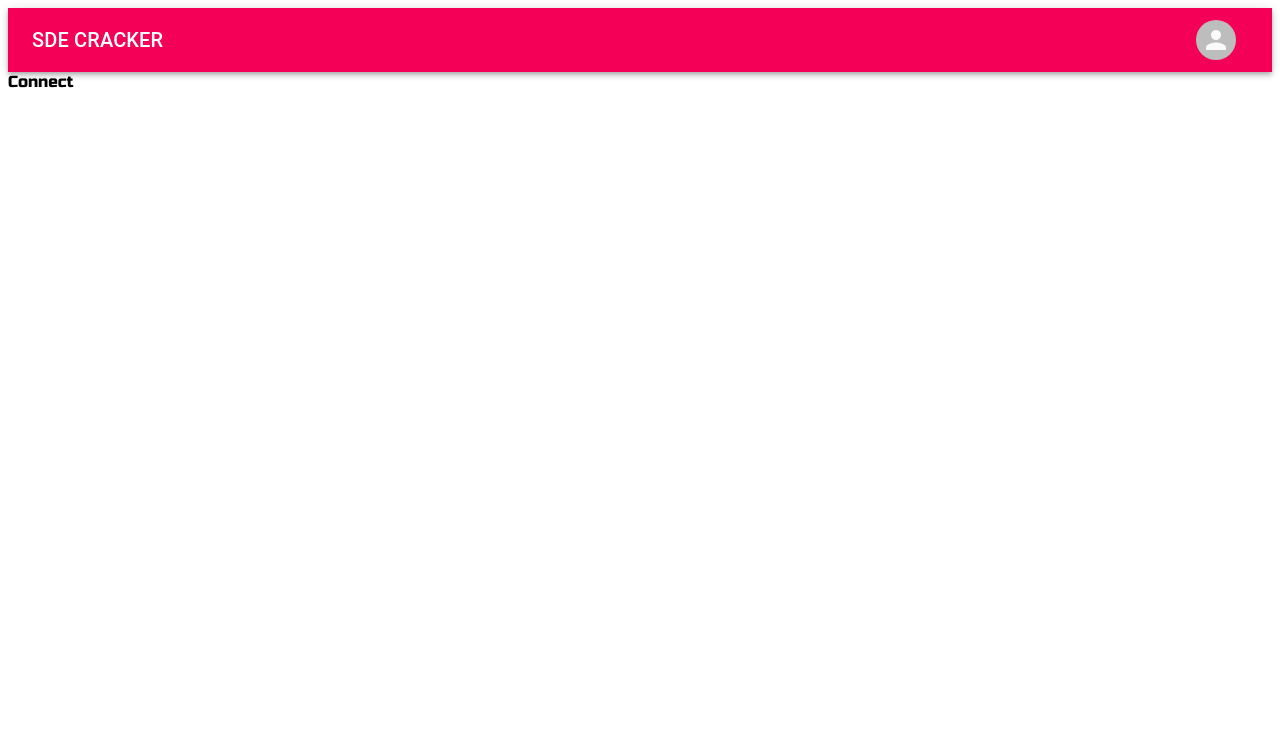
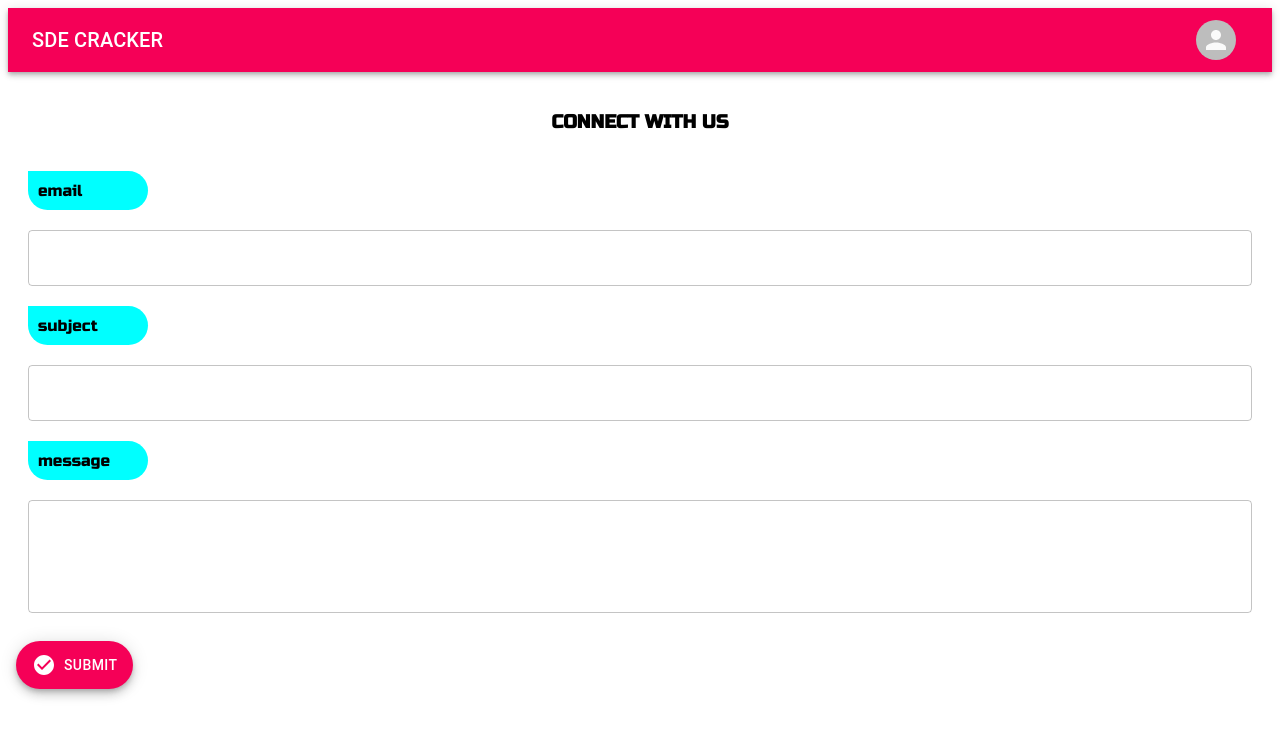
Before and after one commit to ranjitkshah/SDE-CRACKER, a React (Create React App) app: page /connect in a window 1280 px wide. Shown: the top 738 px of the page. Built offline with nearby package versions, Linux system fonts and the light colour scheme; no server answers.

Commit message:
contact form implemented with react-hook-form

```diff
--- a/package.json
+++ b/package.json
@@ -13,6 +13,7 @@
     "firebase": "^7.18.0",
     "react": "^16.13.1",
     "react-dom": "^16.13.1",
+    "react-hook-form": "^6.13.0",
     "react-router-dom": "^5.2.0",
     "react-scripts": "3.4.3",
     "react-toastify": "^6.2.0"
--- a/src/App.js
+++ b/src/App.js
@@ -6,6 +6,7 @@ import Dashboard from "./Comp/Dashboard/Dashboard";
 import UserProvider from "./providers/UserProvider";
 import Profile from "./Comp/Profile/Profile";
 import Connect from "./Comp/Connect/Connect";
+import About from "./Comp/About/About";
 function App() {
   return (
     <div className="App">
@@ -15,6 +16,7 @@ function App() {
           <Route exact path="/dashboard" component={Dashboard} />
           <Route exact path="/profile" component={Profile} />
           <Route exact path="/connect" component={Connect} />
+          <Route exact path="/about" component={About} />
         </Router>
       </UserProvider>
     </div>
--- a/src/Comp/About/About.js
+++ b/src/Comp/About/About.js
@@ -1,9 +1,19 @@
+import { makeStyles } from '@material-ui/core'
 import React from 'react'
+import Navbar from '../Navbar/Navbar'
 
 export default function About() {
+    const classes = useStyles()
     return (
         <div>
+            <Navbar/>
             about
         </div>
     )
 }
+
+const useStyles = makeStyles((theme)=>({
+
+
+
+}))
--- a/src/Comp/Connect/Connect.js
+++ b/src/Comp/Connect/Connect.js
@@ -1,11 +1,100 @@
-import React from 'react'
-import Navbar from '../Navbar/Navbar'
+import { Fab, makeStyles, TextField } from "@material-ui/core";
+import { UserContext } from "../../providers/UserProvider";
+import { CheckCircle } from "@material-ui/icons";
+import { useForm } from "react-hook-form";
+
+import React, { useContext } from "react";
+import Navbar from "../Navbar/Navbar";
 
 export default function Connect() {
-    return (
-        <div>
-            <Navbar/>
-            Connect
+  const onSubmit = (data) => console.log(data);
+  const { register, handleSubmit, watch, errors } = useForm();
+  const classes = useStyles();
+  const user = useContext(UserContext);
+  return (
+    <div>
+      <Navbar />
+      <div className={classes.title}>
+        <h3>CONNECT WITH US</h3>
+      </div>
+
+      <form onSubmit={handleSubmit(onSubmit)}>
+        <div className={classes.contactForm}>
+          <span className={classes.subtitle}>email</span>
+          <TextField
+            id="outlined-helperText"
+            variant="outlined"
+            className={classes.TextField}
+            name="email"
+            value={user?.email}
+            inputRef={register}
+            required
+            InputProps={{
+              readOnly: true,
+            }}
+          />
+          <span className={classes.subtitle}>subject</span>
+
+          <TextField
+            id="outlined-helperText"
+            variant="outlined"
+            className={classes.TextField}
+            name="subject"
+            inputRef={register}
+            required
+          />
+          <span className={classes.subtitle}>message</span>
+          <TextField
+            id="outlined-multiline-static"
+            multiline
+            rows={4}
+            variant="outlined"
+            className={classes.TextField}
+            name="message"
+            inputRef={register}
+            required
+          />
         </div>
-    )
+        <Fab
+          variant="extended"
+          color="secondary"
+          aria-label="add"
+          className={classes.margin}
+          type="submit"
+        >
+          <CheckCircle className={classes.extendedIcon} />
+          Submit
+        </Fab>
+      </form>
+    </div>
+  );
 }
+
+const useStyles = makeStyles((theme) => ({
+  title: {
+    margin: 20,
+    display: "flex",
+    justifyContent: "center",
+  },
+  TextField: {
+    margin: 20,
+  },
+  contactForm: {
+    display: "flex",
+    flexDirection: "column",
+    justifyContent: "center",
+  },
+  subtitle: {
+    margin: "0px 20px",
+    backgroundColor: "aqua",
+    padding: 10,
+    maxWidth: 100,
+    borderRadius: "0px 20px 20px 20px",
+  },
+  margin: {
+    margin: theme.spacing(1),
+  },
+  extendedIcon: {
+    marginRight: theme.spacing(1),
+  },
+}));
--- a/src/Comp/Dashboard/Dashboard.js
+++ b/src/Comp/Dashboard/Dashboard.js
@@ -1,4 +1,4 @@
-import React, { useEffect, useContext, useState } from "react";
+import React, { useState } from "react";
 import DayGrid from "../DayGrid/DayGrid";
 import Navbar from "../Navbar/Navbar";
 
--- a/src/Comp/DayGrid/DayGrid.js
+++ b/src/Comp/DayGrid/DayGrid.js
@@ -5,12 +5,8 @@ import TimelineItem from "@material-ui/lab/TimelineItem";
 import TimelineSeparator from "@material-ui/lab/TimelineSeparator";
 import TimelineConnector from "@material-ui/lab/TimelineConnector";
 import TimelineContent from "@material-ui/lab/TimelineContent";
-import TimelineOppositeContent from "@material-ui/lab/TimelineOppositeContent";
 import TimelineDot from "@material-ui/lab/TimelineDot";
 import FastfoodIcon from "@material-ui/icons/Fastfood";
-import LaptopMacIcon from "@material-ui/icons/LaptopMac";
-import HotelIcon from "@material-ui/icons/Hotel";
-import RepeatIcon from "@material-ui/icons/Repeat";
 import Paper from "@material-ui/core/Paper";
 import Typography from "@material-ui/core/Typography";
 import firebase from "../../services/firebase";
@@ -73,7 +69,7 @@ export default function Daygrid() {
                     <TimelineContent>
                       <Paper elevation={3} className={classes.paper}>
                         <Typography variant="h6" component="h1">
-                          Day{index + 1}
+                          Day {index + 1}
                         </Typography>
                         <Typography>{data[0][0]}</Typography>
                       </Paper>
@@ -110,6 +106,9 @@ const useStyles = makeStyles((theme) => ({
   paper: {
     padding: "6px 16px",
     borderRadius: "0px 30px 0px 30px",
+    backgroundColor: "#f50057",
+    color: "white",
+    border: "5px solid",
   },
   secondaryTail: {
     backgroundColor: theme.palette.secondary.main,
--- a/src/Comp/Navbar/Navbar.js
+++ b/src/Comp/Navbar/Navbar.js
@@ -61,6 +61,9 @@ export default function Navbar() {
             <Link to="/connect" style={{ textDecoration: "none" }}>
               <MenuItem>Connect</MenuItem>
             </Link>
+            <Link to="/about" style={{ textDecoration: "none" }}>
+              <MenuItem>About us</MenuItem>
+            </Link>
             <MenuItem onClick={handleLogOut}>Logout</MenuItem>
           </Menu>
         </Toolbar>
--- a/src/Comp/QuestionTable/QuestionTable.js
+++ b/src/Comp/QuestionTable/QuestionTable.js
@@ -112,13 +112,12 @@ export default function QuestionTable({ data }) {
           const labelId = `checkbox-list-label-${index}`;
 
           return (
-            <div key={data.id} >
+            <div key={data.id}>
               <ListItem
                 className={classes.listItem}
                 disableGutters={true}
                 button
                 onClick={handleClick}
-
               >
                 <Avatar className={classes.index}>{data.id}</Avatar>
                 <ListItemText primary={data?.name} />
```
Also changed, not shown: 1 other file (tests, documents, lock files or other folders).
